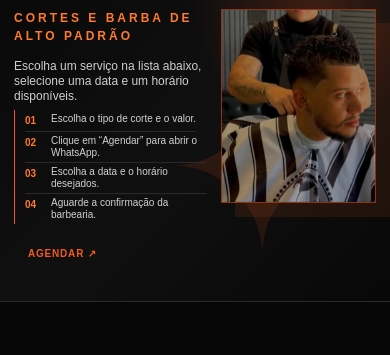
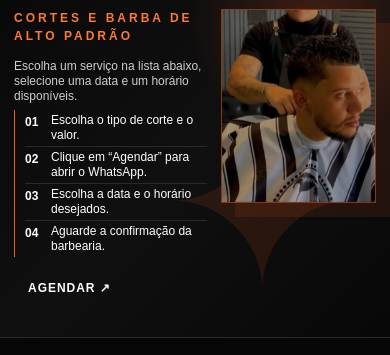
Before and after one commit to charlesbackup2025-code/barber, a website: page public/index.html in a window 390 px wide. Shown: the part 63-418 px from the top of the page. Drawn offline with Linux system fonts and the light colour scheme.

Commit message:
Set booking instructions and service names white with larger type

```diff
--- a/public/index.html
+++ b/public/index.html
@@ -98,9 +98,9 @@
     .hero-booking p { color: #cfcfcf; font-size: 19px; max-width: 620px; margin: 0 0 12px; }
     .hero-booking .steps { margin-top: 14px; border-left: 1px solid var(--gold); padding-left: 24px; display: grid; grid-template-columns: 1fr; }
     .hero-booking .step { display: flex; width: fit-content; max-width: 100%; gap: 14px; padding: 10px 0; border-bottom: 1px solid var(--line); }
-    .hero-booking .step b { color: var(--gold-soft); font-size: 15px; min-width: 27px; }
-    .hero-booking .step span { color: #d2d2d2; font-size: 16px; }
-    .hero-booking > .mini-button { margin-top: 28px; background: transparent; color: var(--gold); box-shadow: none; border: 0; }
+    .hero-booking .step b { color: #fff; font-size: 17px; min-width: 27px; }
+    .hero-booking .step span { color: #fff; font-size: 18px; }
+    .hero-booking > .mini-button { margin-top: 28px; background: transparent; color: #fff; box-shadow: none; border: 0; font-size: 15px; }
     section { padding: 92px 0; }
     .section-head { display: flex; align-items: end; justify-content: space-between; gap: 24px; margin-bottom: 34px; }
     .section-head h2 { margin: 0; font-size: clamp(30px, 5vw, 54px); line-height: 1; letter-spacing: -.04em; white-space: nowrap; }
@@ -111,7 +111,7 @@
     .card-image { width: 100%; height: 190px; aspect-ratio: 16 / 9; display: block; object-fit: cover; filter: saturate(.82) contrast(1.08); }
     .card > div:not(.card-bottom) { padding: 14px 20px 0; }
     .number { color: var(--gold); font-size: 12px; letter-spacing: .12em; }
-    .card h3 { margin: 8px 0 3px; font-size: 20px; }
+    .card h3 { margin: 8px 0 3px; color: #fff; font-size: 20px; }
     .card p { margin: 0; color: var(--muted); font-size: 12px; }
     .card-bottom { display: flex; justify-content: space-between; align-items: center; gap: 10px; margin-top: 8px; padding: 0 20px 14px; }
     .price { font-size: 20px; font-weight: 800; white-space: nowrap; }
@@ -147,9 +147,9 @@
       .hero p { font-size: 12px; line-height: 1.25; margin-bottom: 6px; }
       .hero-booking .steps { margin-top: 5px; padding-left: 10px; }
       .hero-booking .step { gap: 6px; padding: 3px 0; }
-      .hero-booking .step b { min-width: 20px; font-size: 10px; }
-      .hero-booking .step span { font-size: 10px; line-height: 1.2; }
-      .hero-booking > .mini-button { margin-top: 14px; font-size: 10px; }
+      .hero-booking .step b { min-width: 20px; font-size: 12px; }
+      .hero-booking .step span { font-size: 12px; line-height: 1.25; }
+      .hero-booking > .mini-button { margin-top: 14px; font-size: 12px; }
       .services { grid-template-columns: repeat(2, 1fr); }
       .booking-box { grid-template-columns: 1fr; }
       .location-map { height: 300px; margin: 14px auto 14px; }
```
